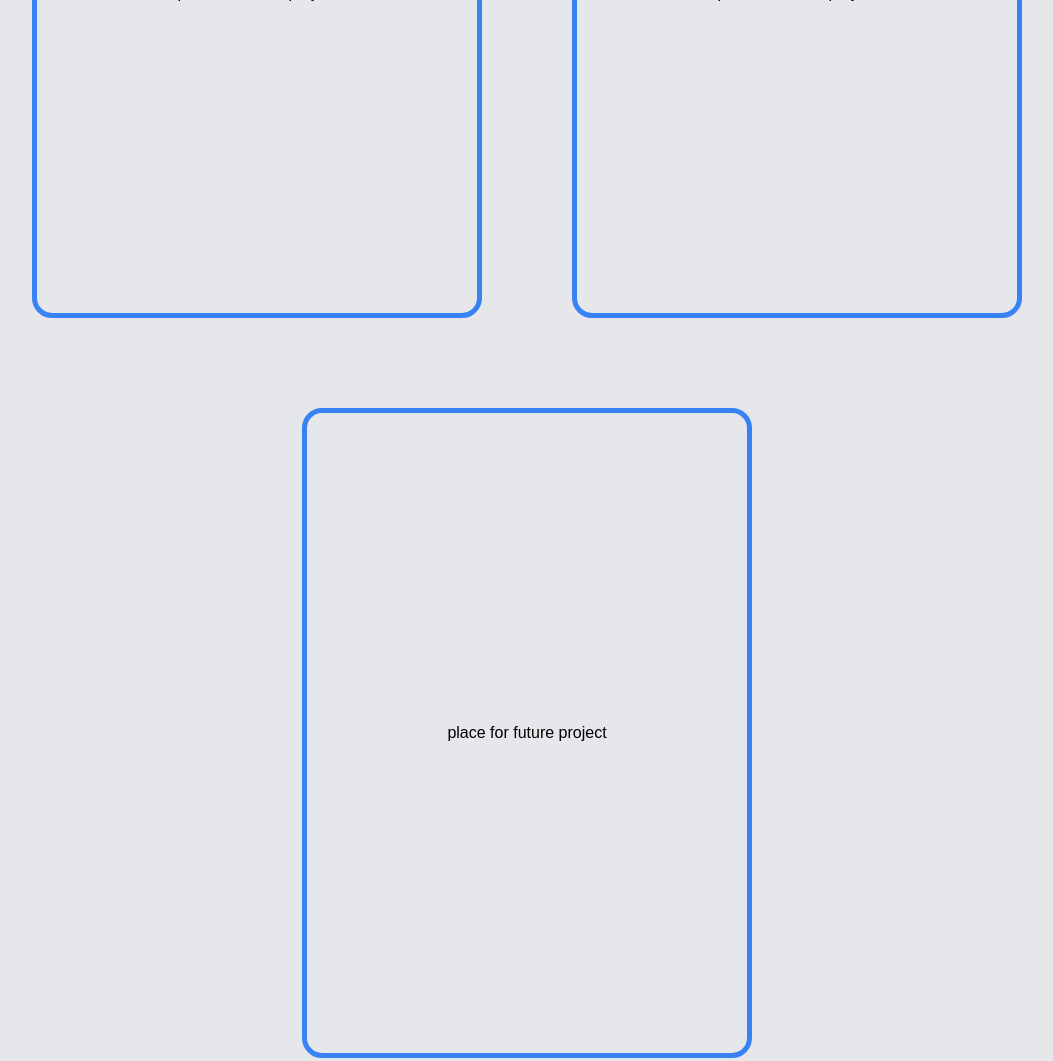
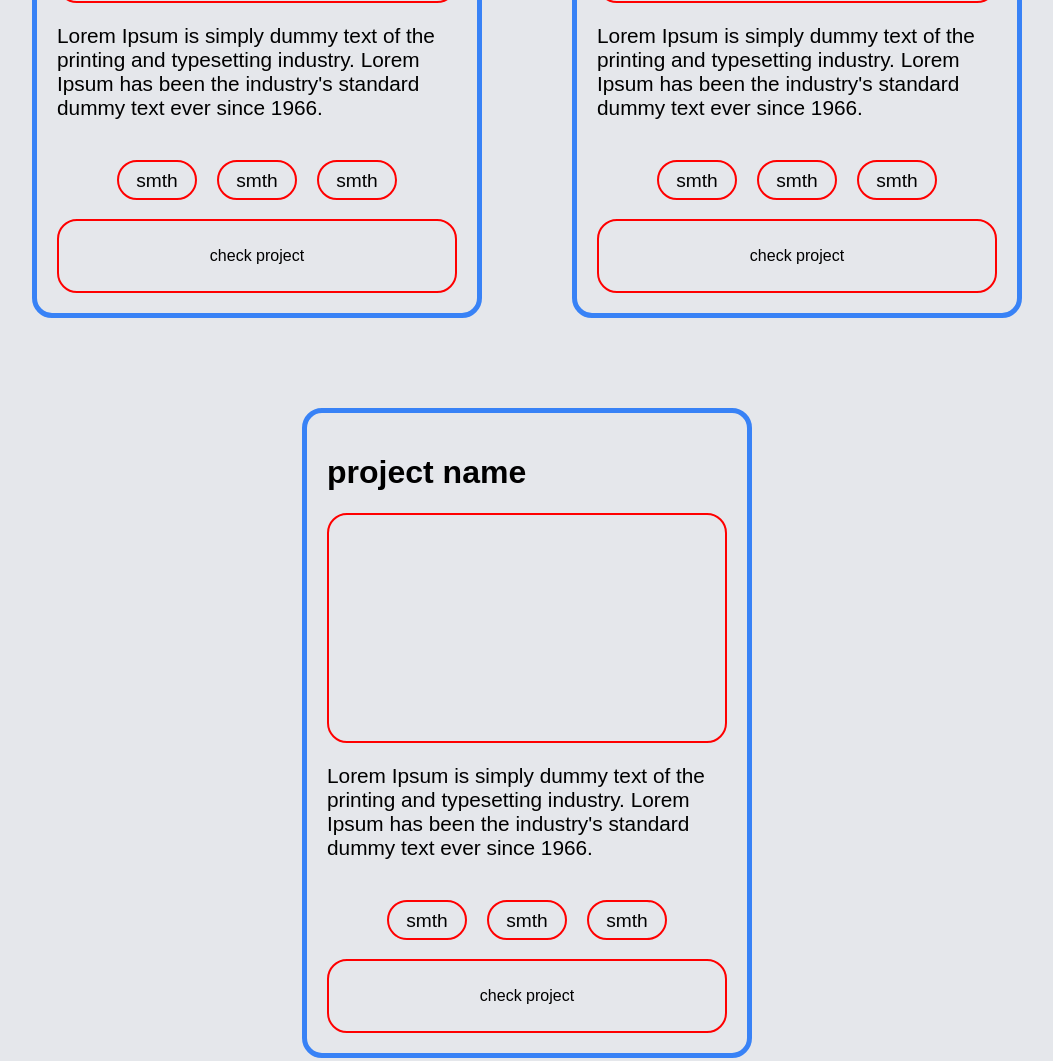
Before and after one commit to 00kamil00/portfolio-page, a plain HTML site: page index.html in a window 1280 px wide. Shown: the part 2230-3291 px from the top of the page, without its empty margins (113-1166 px from the left). Drawn offline with Linux system fonts and the light colour scheme.

Commit message:
feat: add project cards layout and styling

```diff
--- a/index.html
+++ b/index.html
@@ -88,14 +88,59 @@
                 <p>Projects</p>
             </div>
             <div class="projects">
-                <div class="projects-card">
-                    place for future project
+                <div class="project-card">
+                    <h1>project name</h1>
+                    <div class="image"></div>
+                    <div class="description">
+                        <p>Lorem Ipsum is simply dummy text of the
+                            printing and typesetting industry.
+                            Lorem Ipsum has been the industry's
+                            standard dummy text ever since 1966.</p>
+                    </div>
+                    <div class="stack">
+                        <p>smth</p>
+                        <p>smth</p>
+                        <p>smth</p>
+                    </div>
+                    <div class="link">
+                        <p>check project</p>
+                    </div>
                 </div>
-                <div class="projects-card">
-                    place for future project
+                <div class="project-card">
+                    <h1>project name</h1>
+                    <div class="image"></div>
+                    <div class="description">
+                        <p>Lorem Ipsum is simply dummy text of the
+                            printing and typesetting industry.
+                            Lorem Ipsum has been the industry's
+                            standard dummy text ever since 1966.</p>
+                    </div>
+                    <div class="stack">
+                        <p>smth</p>
+                        <p>smth</p>
+                        <p>smth</p>
+                    </div>
+                    <div class="link">
+                        <p>check project</p>
+                    </div>
                 </div>
-                <div class="projects-card">
-                    place for future project
+                <div class="project-card">
+                    <h1>project name</h1>
+                    <div class="image"></div>
+                    <div class="description">
+                        <p>Lorem Ipsum is simply dummy text of the
+                            printing and typesetting industry.
+                            Lorem Ipsum has been the industry's
+                            standard dummy text ever since 1966.</p>
+                    </div>
+                    <div class="stack">
+                        <p>smth</p>
+                        <p>smth</p>
+                        <p>smth</p>
+                    </div>
+                    <div class="link">
+                        <p>check project</p>
+                    </div>
                 </div>
             </div>
         </div>
--- a/style.css
+++ b/style.css
@@ -210,13 +210,49 @@ button:active {
     gap: 90px;
 }
 
-.projects-card {
+.project-card {
     border: 5px solid #3882F6;
     border-radius: 20px;
     height: 650px;
     width: 450px;
+    display: flex;
+    flex-direction: column;
+    padding: 20px;
+}
 
-    /* text setgings */
+.project-card .image {
+    border: 2px solid red;
+    border-radius: 20px;
+    height: 250px;
+    width: 100%;
+    display: flex;
+}
+
+.project-card .description {
+    font-size: 1.3rem;
+}
+
+.project-card .stack {
+    display: flex;
+    justify-content: center;
+    gap: 20px;
+    font-size: 1.2rem;
+}
+
+.project-card .stack p {
+    border: 2px solid red;
+    border-radius: 20px;
+    padding: 8px;
+    height: 40px;
+    width: 80px;
+    text-align: center;
+}
+
+.project-card .link {
+    border: 2px solid red;
+    border-radius: 20px;
+    width: 100%;
+    height: 80px;
     display: flex;
     justify-content: center;
     align-items: center;
```
